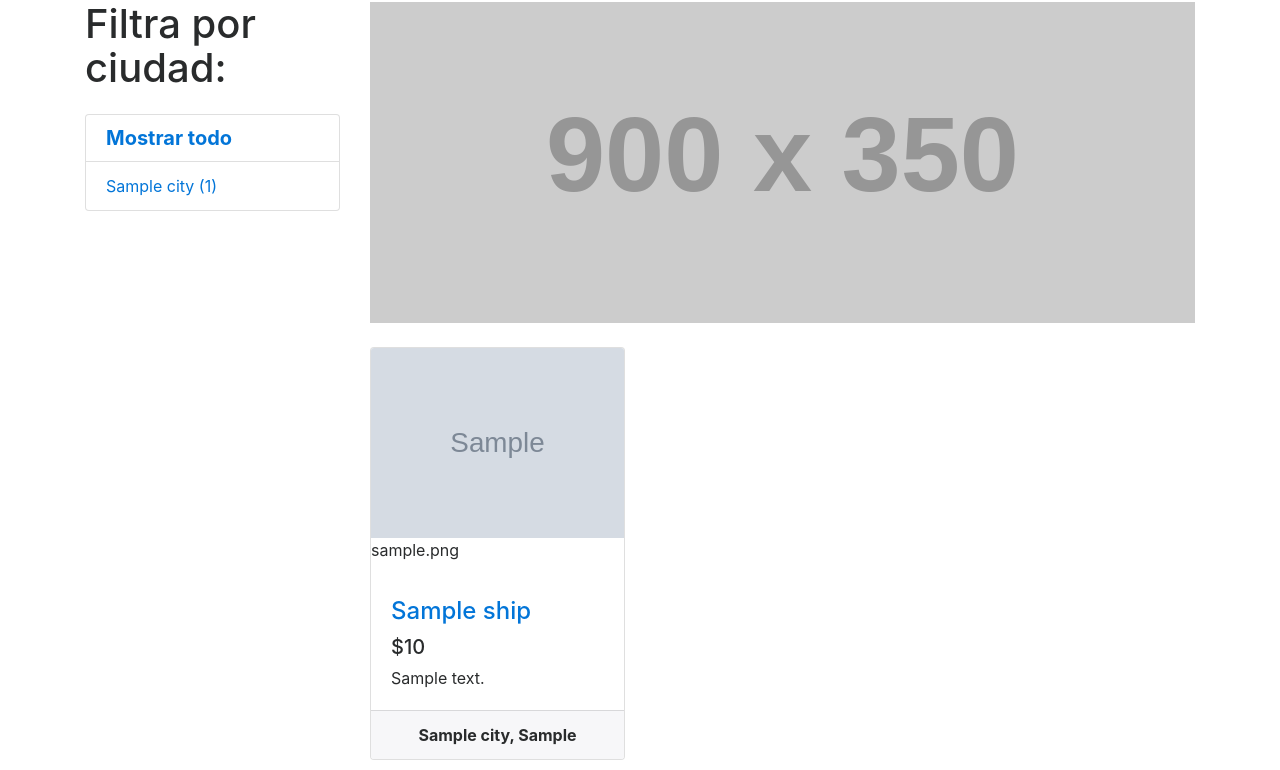
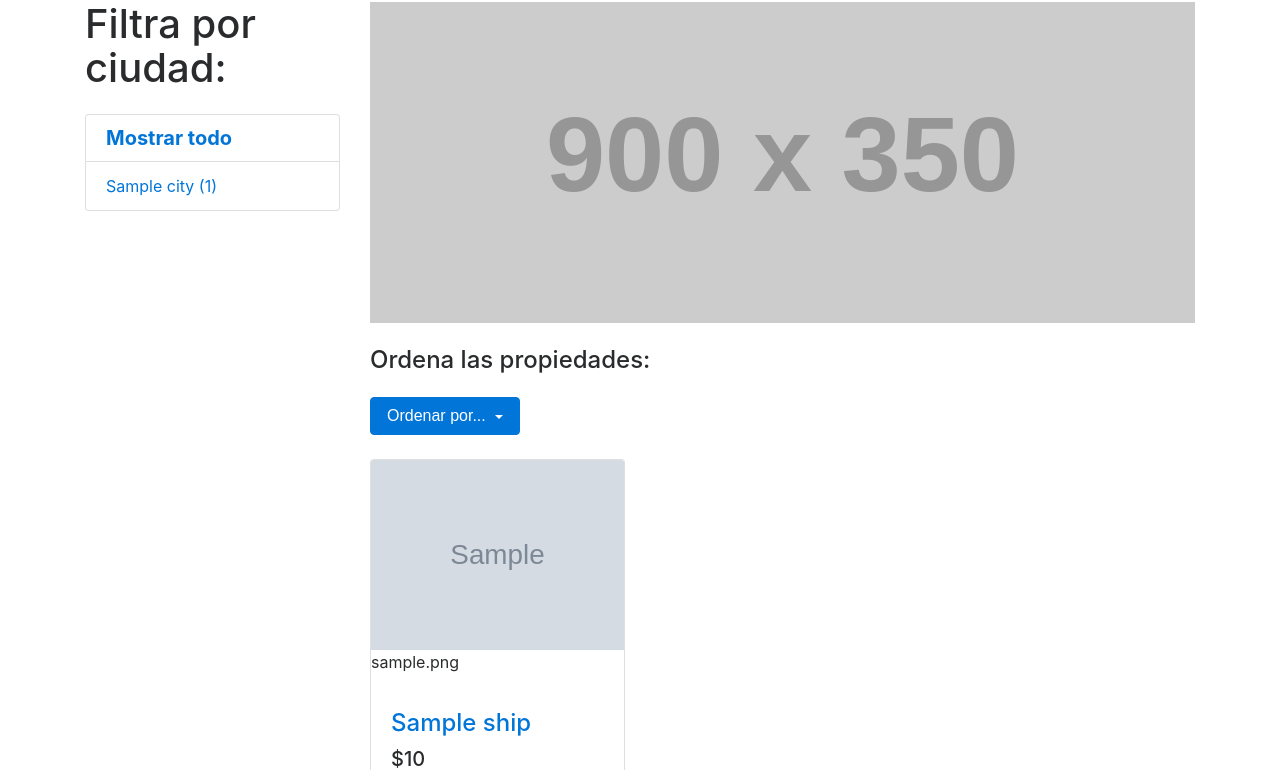
Before and after one commit to maxu99/Django, a Django app: page / in a window 1280 px wide. Shown: the part 70-840 px from the top of the page. Run offline with Django 3.2, Linux system fonts and the light colour scheme; a user stored in the database is signed in; tables that the repository leaves empty hold one stand-in row (values such as "Sample post"); grey boxes marked "Sample" are stand-in pictures; grey boxes labelled with a size stand in for pictures from a placeholder-image service; some libraries are stand-ins or nearby versions.

Commit message:
order by function working

```diff
--- a/ReservaMaster/urls.py
+++ b/ReservaMaster/urls.py
@@ -26,5 +26,5 @@ urlpatterns = [
     path('logout', views.logout),
     path('admin/', admin.site.urls),
     path('detail/<int:owner_ship_id>', views.detail),
-    path('city/<int:city_id>', views.welcome)
+    path('city/<int:city_id>', views.welcome),
 ]
--- a/application/templates/application/welcome.html
+++ b/application/templates/application/welcome.html
@@ -25,7 +25,7 @@
   <!-- Navigation -->
   <nav class="navbar navbar-expand-lg navbar-dark bg-dark fixed-top">
     <div class="container">
-      <a class="navbar-brand" href="#">Reservas Master</a>
+      <a class="navbar-brand" href="/">Reservas Master</a>
       <button class="navbar-toggler" type="button" data-toggle="collapse" data-target="#navbarResponsive" aria-controls="navbarResponsive" aria-expanded="false" aria-label="Toggle navigation">
         <span class="navbar-toggler-icon"></span>
       </button>
@@ -65,7 +65,7 @@
 
       <div class="col-lg-3">
 
-        <h1 class="my-4">Filtra por ciudad:</h1>
+        <p class="h1 my-4">Filtra por ciudad:</p>
         <div class="list-group text-center">
           <a href="/" class="list-group-item h5 text-primary"><strong>Mostrar todo</strong></a>
             {% for ppt in propiedades_por_ciudad %}
@@ -89,6 +89,19 @@
             </div>
           </div>
         </div>
+
+          <p class="h4 my-4">Ordena las propiedades:</p>
+          <li class="dropdown mb-4" style="list-style-type: none">
+                  <button class="btn btn-primary dropdown-toggle" type="button" id="dropdownMenu3" data-toggle="dropdown" aria-haspopup="true" aria-expanded="false">
+                    Ordenar por...
+                  </button>
+                  <div class="dropdown-menu" aria-labelledby="dropdownMenu2">
+                      <a class="dropdown-item" href="{{request.path}}?orderby=higher_price">Mayor Precio</a>
+                      <a class="dropdown-item" href="{{request.path}}?orderby=lower_price">Menor Precio</a>
+                      <a class="dropdown-item" href="{{request.path}}?orderby=higher_capacity">Mayor Capacidad</a>
+                      <a class="dropdown-item" href="{{request.path}}?orderby=lower_capacity">Menor Capacidad</a>
+                  </div>
+            </li>
 
         {% if city %}
           <div class="row">
--- a/application/views.py
+++ b/application/views.py
@@ -3,7 +3,6 @@ from django.shortcuts import render, redirect
 from django.contrib.auth import logout as do_logout, authenticate
 from django.contrib.auth import login as do_login
 from django.db.models import Count
-
 
 from application.forms import CityForm
 from application.models import Owner_Ship, City
@@ -12,13 +11,30 @@ from ReservaMaster.settings import ROOT_DIR
 
 
 def welcome(request, city_id=''):
+    order_type = ''
     if city_id:
         city = City.objects.get(id=city_id)
     else:
         city = False
-    propiedades_list = Owner_Ship.objects.all()
+
+    if request.GET:
+        order_type = request.GET['orderby']
+
+    if order_type:
+        if order_type == 'higher_price':
+            propiedades_list = Owner_Ship.objects.all().order_by('-price')
+        elif order_type == 'lower_price':
+            propiedades_list = Owner_Ship.objects.all().order_by('price')
+        elif order_type == 'higher_capacity':
+            propiedades_list = Owner_Ship.objects.all().order_by('-capacity')
+        else:
+            propiedades_list = Owner_Ship.objects.all().order_by('capacity')
+    else:
+        propiedades_list = Owner_Ship.objects.all()
+
     ciudades_list = City.objects.all()
-    propiedades_por_ciudad = Owner_Ship.objects.values('city').annotate(city_count=Count('city')).order_by('-city_count')
+    propiedades_por_ciudad = Owner_Ship.objects.values('city').annotate(city_count=Count('city')).order_by(
+        '-city_count')
     # Si estamos identificados devolvemos la portada
     if request.user.is_authenticated:
         return render(request, "application/welcome.html", {'propiedades_list': propiedades_list,
@@ -55,11 +71,12 @@ def register(request):
 def detail(request, owner_ship_id):
     o = Owner_Ship.objects.get(id=owner_ship_id)
     ciudades_list = City.objects.all()
-    totalcapacity = o.capacity+1
-    capacity = range(1,totalcapacity)
+    totalcapacity = o.capacity + 1
+    capacity = range(1, totalcapacity)
     # Si estamos identificados devolvemos la portada
     if request.user.is_authenticated:
-        return render(request, "application/detail.html", {'ciudades_list': ciudades_list, 'owner_ship': o,'capacity': capacity})
+        return render(request, "application/detail.html",
+                      {'ciudades_list': ciudades_list, 'owner_ship': o, 'capacity': capacity})
     # En otro caso redireccionamos al login
     return redirect('/login')
 
@@ -85,7 +102,8 @@ def ownershipform(request):
         else:
             error = 'Ups, algo ha ocurrido'
     if request.user.is_authenticated:
-        return render(request, "application/ownershipform.html", {'ciudades_list': ciudades_list, 'error': error, 'msg': msg})
+        return render(request, "application/ownershipform.html",
+                      {'ciudades_list': ciudades_list, 'error': error, 'msg': msg})
     # En otro caso redireccionamos al login
     return redirect('/login')
 
@@ -122,8 +140,6 @@ def login(request):
             username = form.cleaned_data['username']
             password = form.cleaned_data['password']
 
-
-
             # Verificamos las credenciales del usuario
             user = authenticate(username=username, password=password)
 
```
